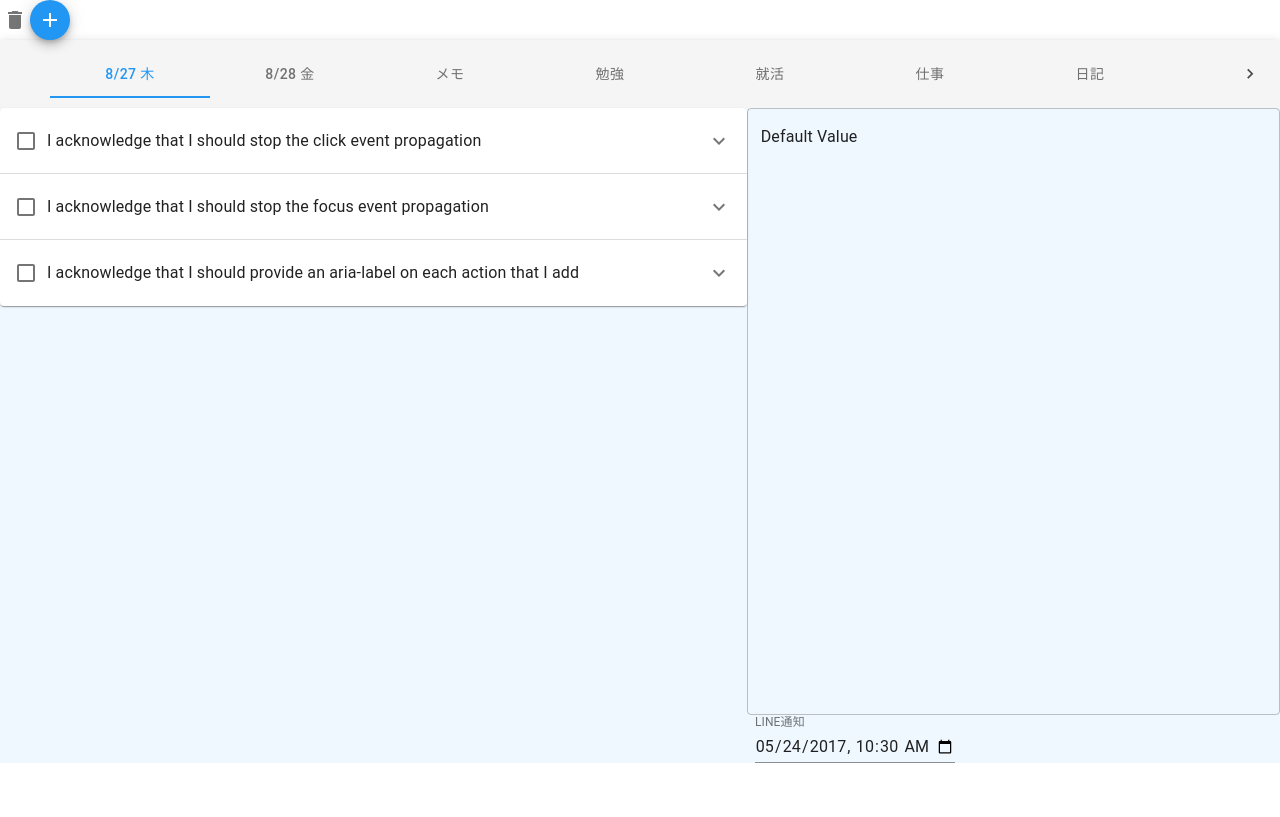
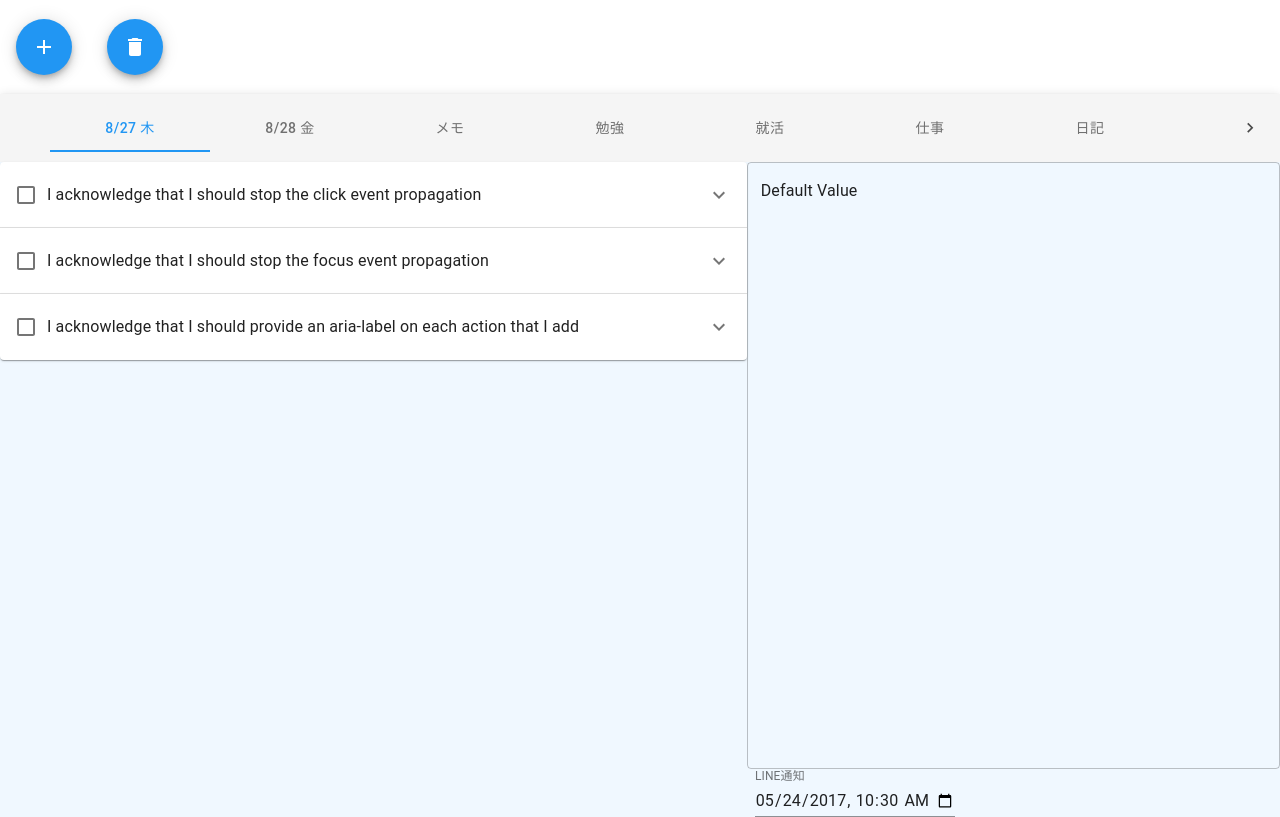
Before and after one commit to haru890/Flip_List, a React (Create React App) app in the folder react-app/: page / in a window 1280 px wide. Built offline with nearby package versions, Linux system fonts and the light colour scheme; no server answers.

Commit message:
add iconにカーソルが乗った際に「add」と表示されるよう実装

```diff
--- a/react-app/src/App.tsx
+++ b/react-app/src/App.tsx
@@ -12,8 +12,8 @@ function App() {
   return (
     <Grid container>
       <Grid item xs={12} md={12}>
+        <AddButtonIcon />
         <DeleteButtonIcon />
-        <AddButtonIcon />
         <ScrollableTabs />
       </Grid>
       <Main item xs={12} md={7}>
--- a/react-app/src/components/AddButtonIcon.tsx
+++ b/react-app/src/components/AddButtonIcon.tsx
@@ -1,27 +1,30 @@
 import Fab from "@material-ui/core/Fab";
 import { createStyles, makeStyles, Theme } from "@material-ui/core/styles";
+import Tooltip from "@material-ui/core/Tooltip";
 import AddIcon from "@material-ui/icons/Add";
 import React from "react";
 
 const useStyles = makeStyles((theme: Theme) =>
   createStyles({
-    root: {
-      "& > *": {
-        margin: theme.spacing(1),
-      },
+    fab: {
+      margin: theme.spacing(2),
     },
-    extendedIcon: {
-      marginRight: theme.spacing(1),
+    absolute: {
+      position: "absolute",
+      bottom: theme.spacing(2),
+      right: theme.spacing(3),
     },
   })
 );
 
-export default function AddButtonIcon() {
+export default function SimpleTooltips() {
   const classes = useStyles();
 
   return (
-    <Fab size="small" color="primary" aria-label="add">
-      <AddIcon />
-    </Fab>
+    <Tooltip title="Add" aria-label="add">
+      <Fab color="primary" className={classes.fab}>
+        <AddIcon />
+      </Fab>
+    </Tooltip>
   );
 }
--- a/react-app/src/components/DeleteButtonIcon.tsx
+++ b/react-app/src/components/DeleteButtonIcon.tsx
@@ -1,3 +1,4 @@
+import { Fab } from "@material-ui/core";
 import IconButton from "@material-ui/core/IconButton";
 import { createStyles, makeStyles, Theme } from "@material-ui/core/styles";
 import Tooltip from "@material-ui/core/Tooltip";
@@ -23,7 +24,9 @@ export default function DeleteButtonIcon() {
   return (
     <Tooltip title="Delete">
       <IconButton size="small" aria-label="delete">
-        <DeleteIcon />
+        <Fab color="primary" className={classes.fab}>
+          <DeleteIcon />
+        </Fab>
       </IconButton>
     </Tooltip>
   );
```
